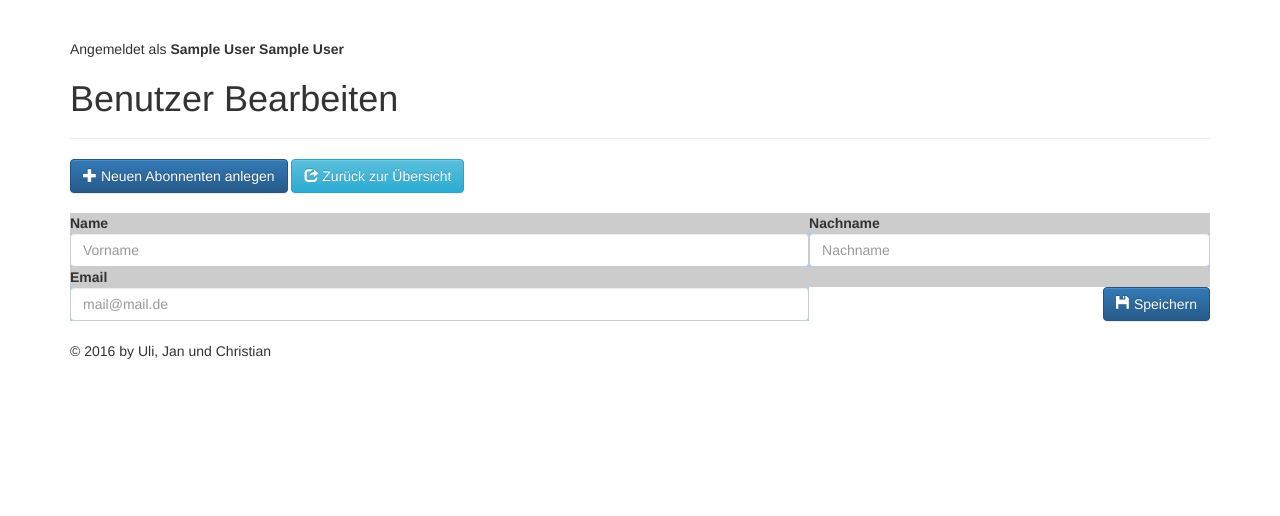
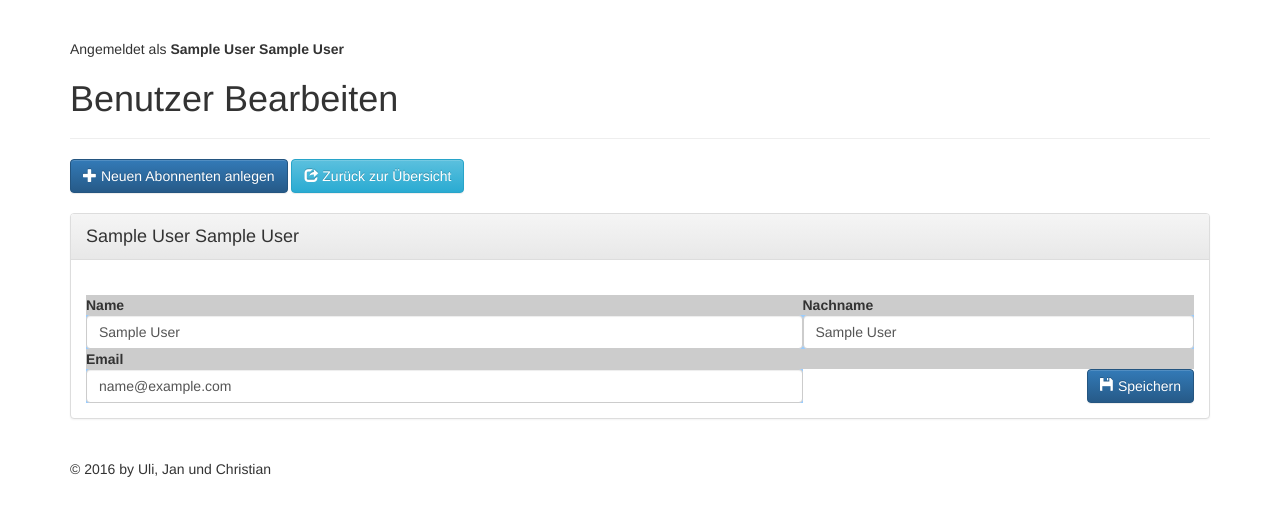
Before and after one commit to ulikoenig/pewosa, a PHP site: page /nlabo_detail.php?user=1 in a window 1280 px wide. Shown: the part 51-567 px from the top of the page. Run offline with PHP 8.4, Linux system fonts and the light colour scheme; the visitor is signed in with stand-in values (Sample User, id 1); data that the repository does not hold is empty.

Commit message:
Update nlabo_detail.php
Graphic Update

```diff
--- a/nlabo_detail.php
+++ b/nlabo_detail.php
@@ -9,9 +9,10 @@ if (version_compare(PHP_VERSION, '5.5.0') < 0) {
     include_once("password.php");
 }
 
-	If (isset($_POST['user']))
+	If (isset($_POST['user']) OR isset($_GET['user']))
 		{
 		$take=$_POST['user'];
+		If (isset($_GET['user'])){$take=$_GET['user'];}
 
 		If (isset($_POST['safe']) AND $take!='xxx')
 			{
@@ -68,19 +69,23 @@ if (version_compare(PHP_VERSION, '5.5.0') < 0) {
 
 	?>
 	<div id="mainview" >
+
 	<table border=0 class="centred"><tr><td align='left'>
 	<?
 	echo "<form action='nlabo_detail.php' method='post' style='display:inline;'>";
 	echo "<button type='submit' class='btn btn-primary' title='Neuen Abonennten anlegen' name='cust' value='xxx'><span class='glyphicon glyphicon-plus' aria-hidden='true'></span> Neuen Abonnenten anlegen</button></form>";
 	echo " <form action='nlabo.php' method='post' style='display:inline;'>";
 	echo "<button Hspace='5' type='submit' class='btn btn-info' title='Zur Übersicht' name='' value=''><span class='glyphicon glyphicon-share' aria-hidden='true'></span> Zurück zur Übersicht</button></form></td><td  colspan=2 bgcolor='#99ccff' align='right'></form>";
-	echo "</td><td width='20'></td><td align='right'>";
+	echo "</td><td width='20'></td><td align='right'></table><br>";
 
+	echo "<div class='panel panel-default'>";
+	echo "<div class='panel-heading'><Font size='4'>$firstname $lastname</Font></div>";
+	echo "<div class='panel-body'>";
 
 
 			echo "<form action='nlabo_detail.php' method='post'>";
 			?>
-			</table><br><table border=0 class="centred">
+			<br><table border=0 class="centred">
 			<tr height=20>
 			<th class='cell' colspan=2 bgcolor='#cccccc'>Name</th>
 			<th class='cell' colspan=2 bgcolor='#cccccc'>Nachname</th>
@@ -114,7 +119,7 @@ if (version_compare(PHP_VERSION, '5.5.0') < 0) {
 
 			?>
 
-		</tr></table>
+		</tr></table></div></div>
 
 	</div>
 <?
```
